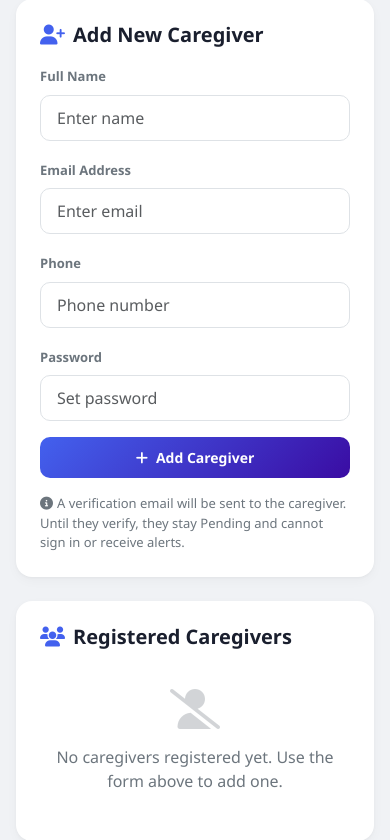
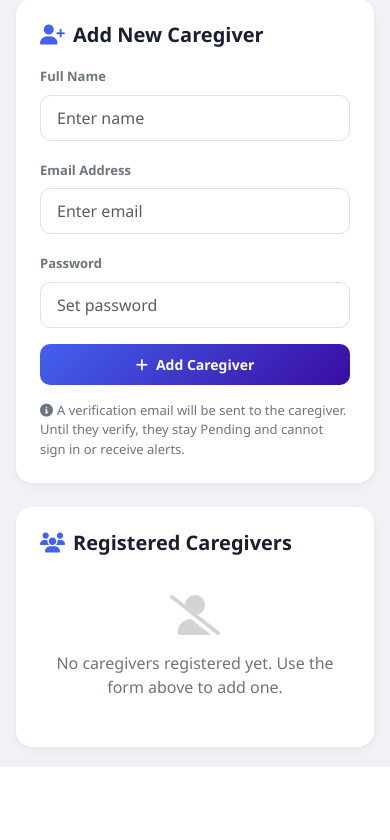
Before and after one commit to UswaKhan/VisionGuard, a Flask app: template app/templates/admin/caregivers.html in a window 390 px wide. Shown: the part 91-931 px from the top of the page. After the commit the page ends 858 px from the top, so only its background shows below. Run offline with Flask 3, Linux system fonts and the light colour scheme; the template is opened without the code that fills it, so the values that code supplies are empty; parts of the project's set-up code (start-up, migrations or seed data) failed here and were passed over.

Commit message:
Remove caregiver phone number field
Caregivers are now added with name, email and password only. The phone
column is dropped from the database on startup, and SMS alerts go to
the admin phone number only.

Co-Authored-By: Claude Opus 5 <noreply@anthropic.com>
Claude-Session: https://claude.ai/code/session_01PqDWSe6RMrH8z39bSLfk6T

```diff
--- a/app/alerts/sms_alert.py
+++ b/app/alerts/sms_alert.py
@@ -1,7 +1,6 @@
 import vonage
 from vonage_sms.requests import SmsMessage
 from flask import current_app
-from app.models import Caregiver
 
 
 def send_sms_alert(event_type):
@@ -18,13 +17,10 @@ def send_sms_alert(event_type):
         vonage_client = vonage.Vonage(auth=client)
 
         admin_phone = current_app.config.get("ADMIN_PHONE")
-        caregivers = Caregiver.query.filter_by(is_active=True, is_verified=True).all()
         phone_numbers = []
 
         if admin_phone:
             phone_numbers.append(admin_phone)
-
-        phone_numbers.extend([cg.phone for cg in caregivers if cg.phone])
 
         # Convert local Pakistani numbers (03xx) to international format (923xx)
         phone_numbers = [
--- a/app/models.py
+++ b/app/models.py
@@ -6,7 +6,6 @@ class Caregiver(db.Model):
     id = db.Column(db.Integer, primary_key=True)
     name = db.Column(db.String, nullable=False)
     email = db.Column(db.String, unique=True, nullable=False)
-    phone = db.Column(db.String, nullable=False)
     password = db.Column(db.String, nullable=False)
     is_active = db.Column(db.Boolean, default=True)
     is_verified = db.Column(db.Boolean, default=False, nullable=False)
--- a/app/routes/admin.py
+++ b/app/routes/admin.py
@@ -91,7 +91,6 @@ def caregivers():
 def add_caregiver():
     name = request.form.get("name")
     email = request.form.get("email")
-    phone = request.form.get("phone")
     password = request.form.get("password")
 
     if Caregiver.query.filter_by(email=email).first():
@@ -99,7 +98,7 @@ def add_caregiver():
         return redirect(url_for("admin.caregivers"))
 
     caregiver = Caregiver(
-        name=name, email=email, phone=phone, password=password, is_verified=False
+        name=name, email=email, password=password, is_verified=False
     )
     db.session.add(caregiver)
     db.session.commit()
--- a/app/templates/admin/caregivers.html
+++ b/app/templates/admin/caregivers.html
@@ -17,22 +17,17 @@
                     <input type="text" name="name" class="form-control" placeholder="Enter name" required
                         style="border-radius: 10px; padding: 10px 16px; border: 1px solid #dee2e6;">
                 </div>
-                <div class="col-12 col-sm-6 col-lg-3">
+                <div class="col-12 col-sm-6 col-lg-4">
                     <label class="form-label" style="font-size: 13px; font-weight: 600; color: var(--text-secondary);">Email Address</label>
                     <input type="email" name="email" class="form-control" placeholder="Enter email" required
                         style="border-radius: 10px; padding: 10px 16px; border: 1px solid #dee2e6;">
                 </div>
-                <div class="col-12 col-sm-6 col-lg-2">
-                    <label class="form-label" style="font-size: 13px; font-weight: 600; color: var(--text-secondary);">Phone</label>
-                    <input type="text" name="phone" class="form-control" placeholder="Phone number" required
-                        style="border-radius: 10px; padding: 10px 16px; border: 1px solid #dee2e6;">
-                </div>
-                <div class="col-12 col-sm-6 col-lg-2">
+                <div class="col-12 col-sm-6 col-lg-3">
                     <label class="form-label" style="font-size: 13px; font-weight: 600; color: var(--text-secondary);">Password</label>
                     <input type="password" name="password" class="form-control" placeholder="Set password" required
                         style="border-radius: 10px; padding: 10px 16px; border: 1px solid #dee2e6;">
                 </div>
-                <div class="col-12 col-lg-2 d-flex align-items-end">
+                <div class="col-12 col-sm-6 col-lg-2 d-flex align-items-end">
                     <button type="submit" class="btn btn-accent w-100">
                         <i class="fas fa-plus me-2"></i>Add Caregiver
                     </button>
@@ -60,7 +55,6 @@
                     <tr>
                         <th>Name</th>
                         <th>Email</th>
-                        <th>Phone</th>
                         <th>Status</th>
                         <th style="width: 130px;">Action</th>
                     </tr>
@@ -77,7 +71,6 @@
                             </div>
                         </td>
                         <td style="font-size: 13px;">{{ caregiver.email }}</td>
-                        <td style="font-size: 13px;">{{ caregiver.phone }}</td>
                         <td>
                             {% if not caregiver.is_verified %}
                                 <span class="badge-pending"><i class="fas fa-clock me-1"></i>Pending</span>
@@ -145,8 +138,7 @@
                     </div>
                 </div>
                 <div style="font-size: 13px; color: var(--text-secondary);">
-                    <div class="mb-1"><i class="fas fa-envelope me-2" style="width: 16px;"></i>{{ caregiver.email }}</div>
-                    <div><i class="fas fa-phone me-2" style="width: 16px;"></i>{{ caregiver.phone }}</div>
+                    <div><i class="fas fa-envelope me-2" style="width: 16px;"></i>{{ caregiver.email }}</div>
                 </div>
             </div>
             {% endfor %}
--- a/run.py
+++ b/run.py
@@ -15,6 +15,8 @@ with app.app_context():
     db.session.execute(text(
         "ALTER TABLE caregiver ALTER COLUMN is_verified SET DEFAULT FALSE"
     ))
+    # Caregiver phone numbers are no longer collected.
+    db.session.execute(text("ALTER TABLE caregiver DROP COLUMN IF EXISTS phone"))
     db.session.commit()
 
 socketio.run(
```
Also changed, not shown: README.md.
